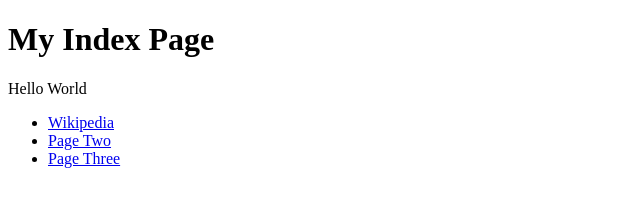
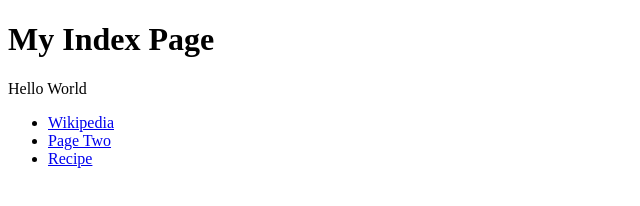
Before and after one commit to RachelBrida/rachelbrida.github.io, a plain HTML site: page index.html in a window 1280 px wide. Shown: the full height of the page, 0-640 px from the left. Drawn offline with Linux system fonts and the light colour scheme.

Commit message:
Commit Summary

```diff
--- a/index.html
+++ b/index.html
@@ -12,6 +12,6 @@
    <ul>
      <li><a href="http://en.wikipedia.org">Wikipedia</a></li>
      <li><a href= "pages/second.html">Page Two</a></li>
-     <li><a href="recipe.html">Page Three<a/></li>
+     <li><a href="recipe.html">Recipe<a/></li>
   </ul>
 </body>
```
